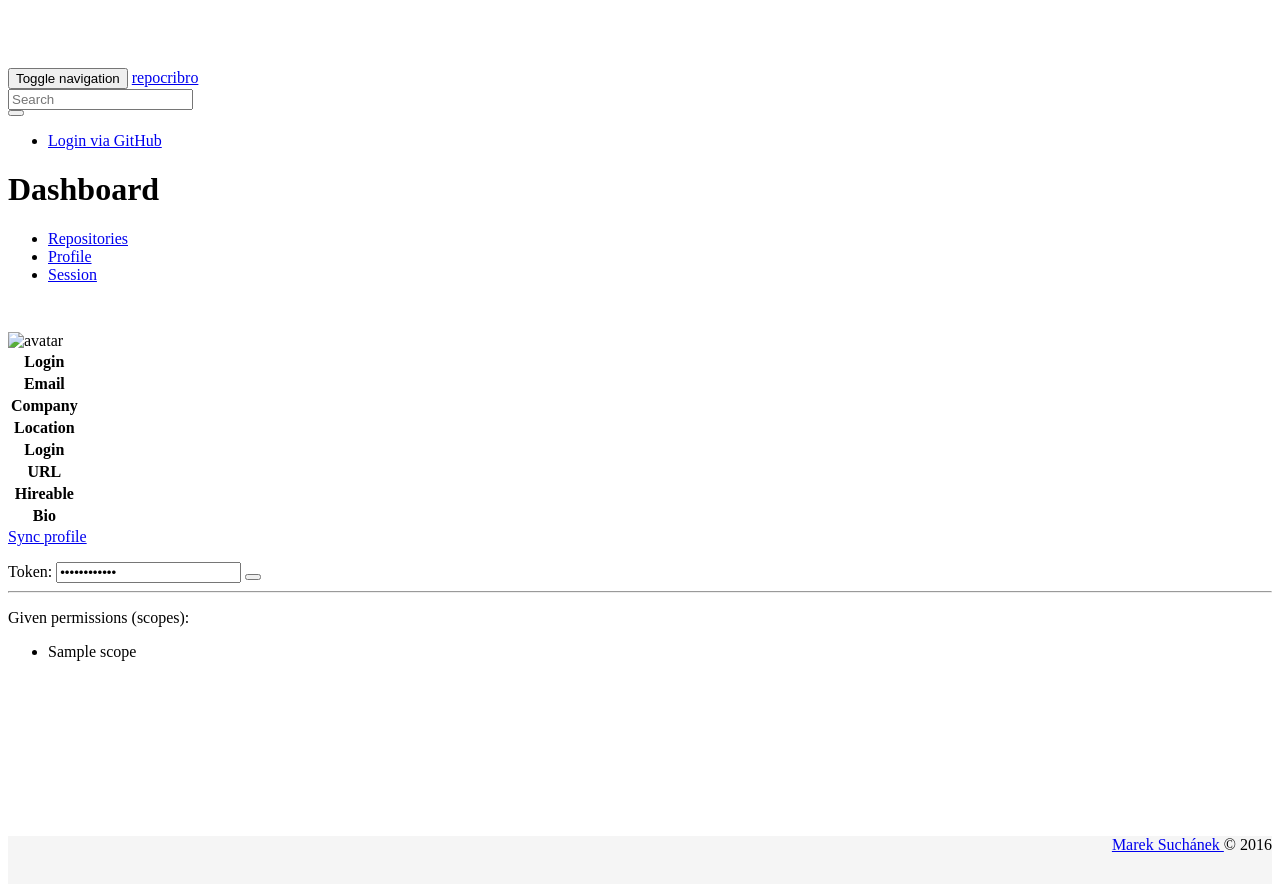
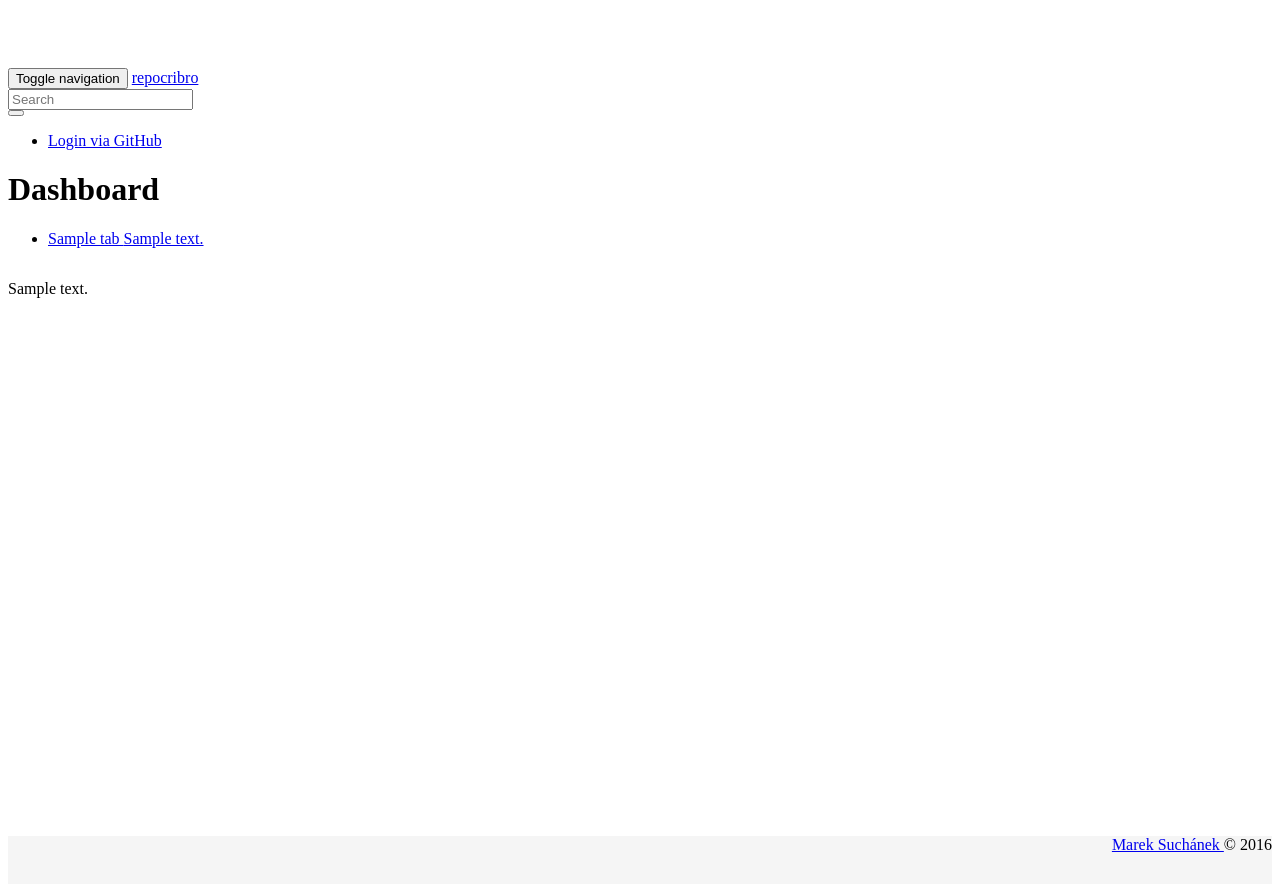
Before and after one commit to MarekSuchanek/repocribro, a Flask app: template repocribro/templates/user/dashboard.html in a window 1280 px wide. Run offline with Flask 2, Linux system fonts and the light colour scheme; the template is opened without the code that fills it: most values are stand-ins (such as "Sample title", 1, 10 or a date in 2020); lists and menus that the app fills with data are empty; parts of the project's set-up code (start-up, migrations or seed data) failed here and were passed over; some libraries are stand-ins or nearby versions.

Commit message:
Applying tabs in user management zone
User management refactoring to user ViewTab class for future extensions via hooks.

```diff
--- a/repocribro/templates/user/dashboard.html
+++ b/repocribro/templates/user/dashboard.html
@@ -1,113 +1,10 @@
 {% extends "layout.html" %}
+{% from "macros/tabs.html" import tabzone without context %}
 {% block body %}
-    {% set gh_user = current_user.github_user %}
-
     <h1>Dashboard</h1>
 
-    <ul class="nav nav-tabs">
-        <li{% if tab == 'repos' %} class="active"{% endif %}>
-            <a href="#repos" data-toggle="tab">
-                <span class="octicon octicon-repo"></span> Repositories</a>
-        </li>
-        <li{% if tab == 'profile' %} class="active"{% endif %}>
-            <a href="#profile" data-toggle="tab">
-                <span class="octicon octicon-person"></span> Profile
-            </a>
-        </li>
-        <li{% if tab == 'session' %} class="active"{% endif %}>
-            <a href="#session" data-toggle="tab">
-                <span class="octicon octicon-mark-github"></span> Session</a>
-        </li>
-        {# TODO: more from extensions (possibility #}
-    </ul>
+    {{ tabzone(tabs, active_tab) }}
 
-    <div class="tab-content">
-        <div class="tab-pane{% if tab == 'repos' %} active{% endif %}" id="repos">
-            <h2>Repositories</h2>
-            {# TODO: list of registered repositories #}
-            {# TODO: button link to add more repos #}
-        </div>
-        <div class="tab-pane{% if tab == 'profile' %} active{% endif %}" id="profile">
-            <h2>Profile</h2>
-
-            <div class="row">
-                <div class="col-xs-6 col-md-3">
-                    <div class="thumbnail">
-                        <img src="{{ gh_user.avatar_url }}" alt="avatar">
-                    </div>
-                </div>
-                <div class="col-xs-12 col-md-6">
-
-                    {# TODO: make filters (if None, ...) #}
-                    <table class="table table-responsive table-striped">
-                        <tr>
-                            <th>Login</th>
-                            <td>{{ gh_user.login }}</td>
-                        </tr>
-                        <tr>
-                            <th>Email</th>
-                            <td>{{ gh_user.email }}</td>
-                        </tr>
-                        <tr>
-                            <th>Company</th>
-                            <td>{{ gh_user.company }}</td>
-                        </tr>
-                        <tr>
-                            <th>Location</th>
-                            <td>{{ gh_user.location }}</td>
-                        </tr>
-                        <tr>
-                            <th>Login</th>
-                            <td>{{ gh_user.login }}</td>
-                        </tr>
-                        <tr>
-                            <th>URL</th>
-                            <td>{{ gh_user.blog_url }}</td>
-                        </tr>
-                        <tr>
-                            <th>Hireable</th>
-                            <td>{{ gh_user.hireable }}</td>
-                        </tr>
-                        <tr>
-                            <th>Bio</th>
-                            <td>{{ gh_user.description }}</td>
-                        </tr>
-                    </table>
-                </div>
-                <div class="col-xs-12 col-md-3">
-                    <a href="{{ url_for('user.update_profile') }}" class="btn btn-primary">
-                        <span class="octicon octicon-sync"></span> Sync profile
-                    </a>
-                </div>
-            </div>
-
-        </div>
-        <div class="tab-pane{% if tab == 'session' %} active{% endif %}" id="session">
-            <h2>GitHub session</h2>
-            <div class="row">
-                <div class="col-lg-6">
-                    <div class="input-group">
-                        <label for="gh_token" class="input-group-addon">Token:</label>
-                        <input id="gh_token" type="password" value="{{ token }}" class="form-control">
-                        <span class="input-group-btn">
-                    <button class="btn btn-default" type="button" id="toggle-gh_token">
-                        <span class="octicon octicon-eye"></span>
-                    </button>
-                </span>
-                    </div>
-                </div>
-            </div>
-            <hr>
-
-            <p>Given permissions (scopes):</p>
-            <ul>
-                {% for scope in scopes %}
-                    <li>{{ scope }}</li>
-                {% endfor %}
-            </ul>
-        </div>
-        {# TODO: more from extensions (possibility) #}
-    </div>
 {% endblock %}
 
 {% block scripts %}
--- /dev/null
+++ b/repocribro/templates/user/dashboard/repos_tab.html
@@ -0,0 +1,3 @@
+<h2>Repositories</h2>
+{# TODO: list of registered repositories #}
+{# TODO: button link to add more repos #}
```
Also changed, not shown: repocribro/controllers/user.py (+31 -4 lines), repocribro/templates/user/dashboard/profile_tab.html (added, +52 -0 lines), repocribro/templates/user/dashboard/session_tab.html (added, +22 -0 lines).
